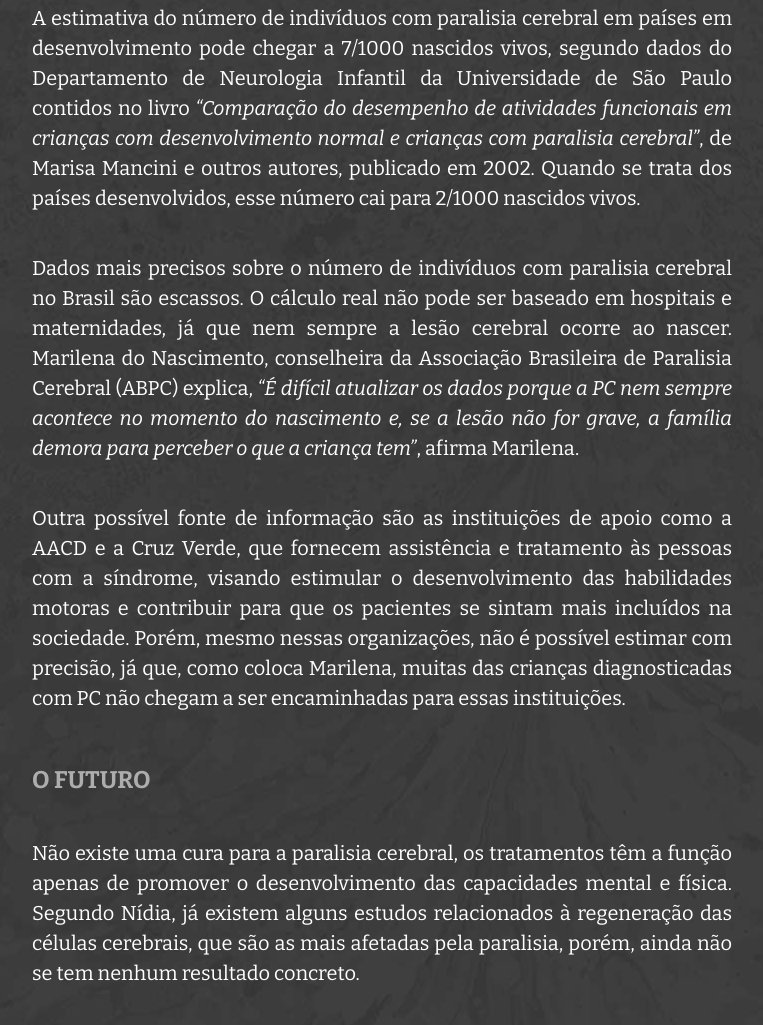
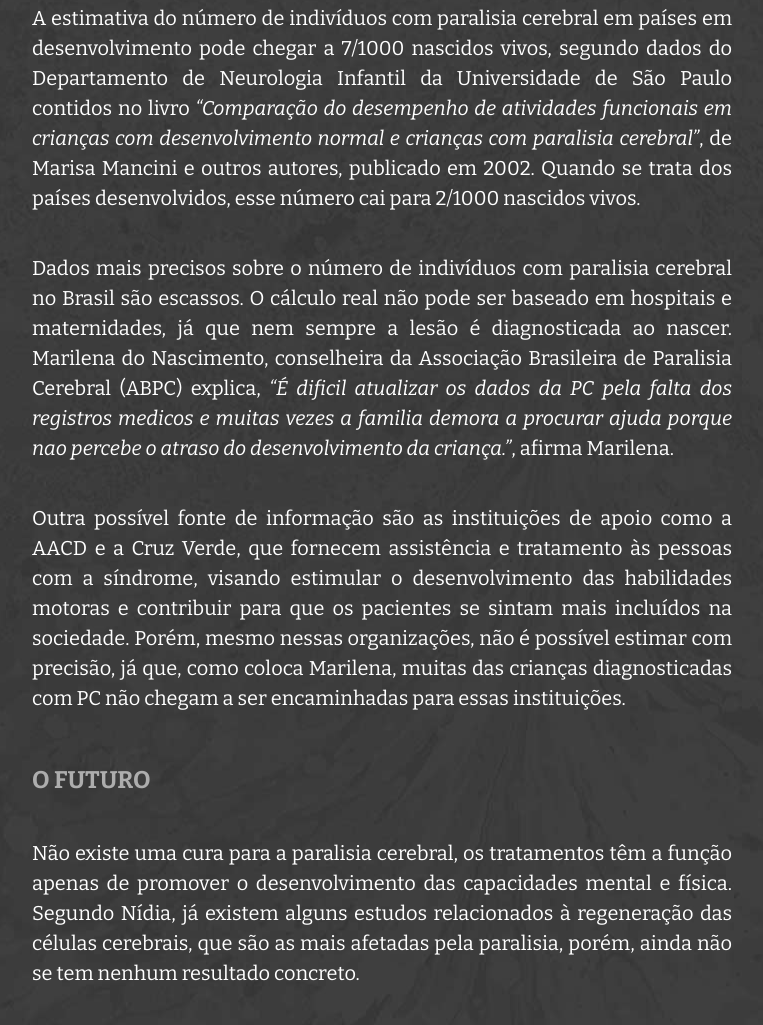
Before and after one commit to jvthales/paralisados, a website: page src/assets/areaparalisada.html in a window 1280 px wide. Shown: the part 4532-5557 px from the top of the page, without its empty margins (258-1021 px from the left). Drawn offline with nearby package versions, Linux system fonts and the light colour scheme; a web font is replaced by a local one.

Commit message:
test change + carlos.mp3

```diff
--- a/package.json
+++ b/package.json
@@ -1,7 +1,7 @@
 {
   "name": "paralisados",
   "accountName": "paralisados",
-  "version": "1.0.36",
+  "version": "1.0.39",
   "description": "Projeto Paralisados",
   "main": "gulpfile.js",
   "dependencies": {},
--- a/src/assets/areaparalisada.html
+++ b/src/assets/areaparalisada.html
@@ -216,7 +216,7 @@ height="0" width="0" style="display:none;visibility:hidden"></iframe></noscript>
 						<h2>INCIDÊNCIA DE CASOS</h2>
 						<p>A ocorrência de casos de PC é maior nos países subdesenvolvidos devido às baixas condições socioeconômicas e à precariedade dos cuidados pré-natais. </p>
 						<p>A estimativa do número de indivíduos com paralisia cerebral em países em desenvolvimento pode chegar a 7/1000 nascidos vivos, segundo dados do Departamento de Neurologia Infantil da Universidade de São Paulo contidos no livro <em>“Comparação do desempenho de atividades funcionais em crianças com desenvolvimento normal e crianças com paralisia cerebral”</em>, de Marisa Mancini e outros autores, publicado em 2002. Quando se trata dos países desenvolvidos, esse número cai para 2/1000 nascidos vivos. </p>
-						<p>Dados mais precisos sobre o número de indivíduos com paralisia cerebral no Brasil são escassos. O cálculo real não pode ser baseado em hospitais e maternidades, já que nem sempre a lesão cerebral ocorre ao nascer. Marilena do Nascimento, conselheira da Associação Brasileira de Paralisia Cerebral (ABPC) explica, <em>“É difícil atualizar os dados porque a PC nem sempre acontece no momento do nascimento e, se a lesão não for grave, a família demora para perceber o que a criança tem”</em>, afirma Marilena.</p>
+						<p>Dados mais precisos sobre o número de indivíduos com paralisia cerebral no Brasil são escassos. O cálculo real não pode ser baseado em hospitais e maternidades, já que nem sempre a lesão é diagnosticada ao nascer. Marilena do Nascimento, conselheira da Associação Brasileira de Paralisia Cerebral (ABPC) explica, <em>“É dificil atualizar os dados da PC pela falta dos registros medicos e muitas vezes a familia demora a procurar ajuda porque nao percebe o atraso do desenvolvimento da criança.”</em>, afirma Marilena.</p>
 						<p>Outra possível fonte de informação são as instituições de apoio como a AACD e a Cruz Verde, que fornecem assistência e tratamento às pessoas com a síndrome, visando estimular o desenvolvimento das habilidades motoras e contribuir para que os pacientes se sintam mais incluídos na sociedade. Porém, mesmo nessas organizações, não é possível estimar com precisão, já que, como coloca Marilena, muitas das crianças diagnosticadas com PC não chegam a ser encaminhadas para essas instituições. </p>
 
 						<h2>O FUTURO</h2>
```
Also changed, not shown: 1 other file.
